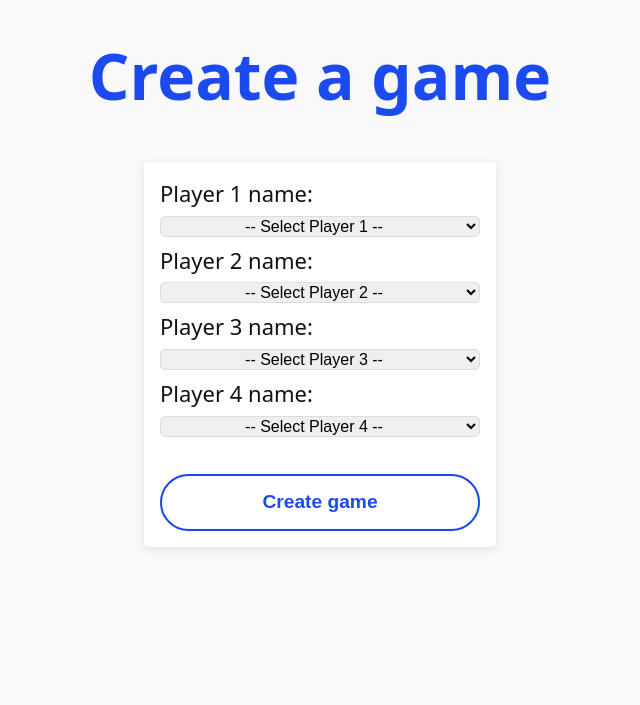
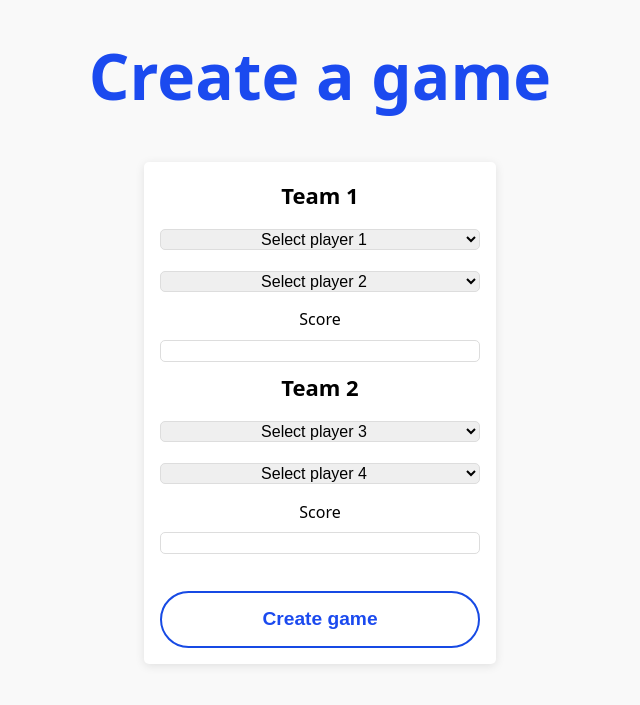
Before and after one commit to lkolebka/baby-foot-python, a Flask app: template myproject/Templates/create_game.html in a window 1280 px wide. Shown: the top 705 px of the page, without its empty margins (320-960 px from the left). Run offline with Flask 2, Linux system fonts and the light colour scheme; the template is opened without the code that fills it, so the values that code supplies are empty; some libraries are stand-ins or nearby versions.

Commit message:
adding numeric keyboard

```diff
--- a/myproject/Templates/create_game.html
+++ b/myproject/Templates/create_game.html
@@ -7,53 +7,46 @@
 </head>
 <body>
   <h1>Create a game</h1>
-  <form id="game-form" method="POST">
-    <label for="player1_name">Player 1 name:</label>
+  <form method="POST">
+    <!-- Team 1 Label -->
+    <label for="player1_name" class="team-label">Team 1 </label>
     <select id="player1_name" name="player1_name">
-        <option value="" selected disabled>-- Select Player 1 --</option>
+        <option value="" disabled selected>Select player 1</option>
         {% for player in players %}
-        <option value="{{ player }}">{{ player }}</option>
+            <option value="{{ player }}">{{ player }}</option>
         {% endfor %}
     </select>
-    <!-- ... -->
-    <label for="player2_name">Player 2 name:</label>
+    <br>
     <select id="player2_name" name="player2_name">
-        <option value="" selected disabled>-- Select Player 2 --</option>
+        <option value="" disabled selected>Select player 2</option>
         {% for player in players %}
-        <option value="{{ player }}">{{ player }}</option>
+            <option value="{{ player }}">{{ player }}</option>
         {% endfor %}
     </select>
-    <!-- ... -->
-    <label for="player3_name">Player 3 name:</label>
+    <!-- Team 1 Score Label -->
+    <label for="team1_score" class="score-label">Score</label>
+    <input type="number" name="team2_score" value="" min="0" max="11" pattern="\d*" inputmode="numeric">
+    <br>
+    <!-- Team 1 Label -->
+    <label for="player1_name" class="team-label">Team 2 </label>
     <select id="player3_name" name="player3_name">
-        <option value="" selected disabled>-- Select Player 3 --</option>
+        <option value="" disabled selected>Select player 3</option>
         {% for player in players %}
-        <option value="{{ player }}">{{ player }}</option>
+            <option value="{{ player }}">{{ player }}</option>
         {% endfor %}
     </select>
-    <!-- ... -->
-    <label for="player4_name">Player 4 name:</label>
+    <br>
     <select id="player4_name" name="player4_name">
-        <option value="" selected disabled>-- Select Player 4 --</option>
+        <option value="" disabled selected>Select player 4</option>
         {% for player in players %}
-        <option value="{{ player }}">{{ player }}</option>
+            <option value="{{ player }}">{{ player }}</option>
         {% endfor %}
     </select>
-    <!-- ... -->
+    <!-- Team 2 Score Label -->
+    <label for="team1_score" class="score-label">Score</label>
+    <input type="number" name="team2_score" value="" min="0" max="11" pattern="\d*" inputmode="numeric">
+    <br>
     <input type="submit" value="Create game">
-</form>
-<script>
-  // Add an event listener for form submission
-  document.querySelector("form").addEventListener("submit", function() {
-    // Set a timeout to reset the select options after form submission
-    setTimeout(function() {
-      document.getElementById("player1_name").selectedIndex = 0;
-      document.getElementById("player2_name").selectedIndex = 0;
-      document.getElementById("player3_name").selectedIndex = 0;
-      document.getElementById("player4_name").selectedIndex = 0;
-    }, 100);
-  });
-</script>
-
+  </form>
 </body>
 </html>
```
